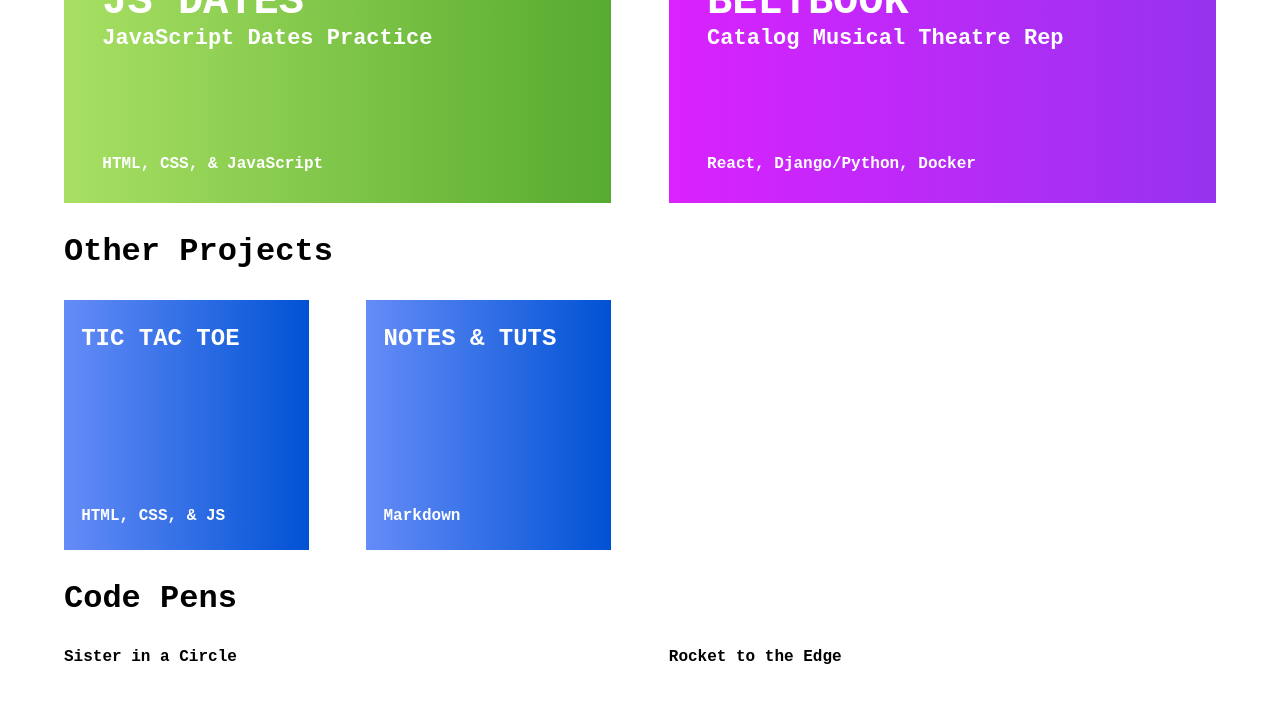
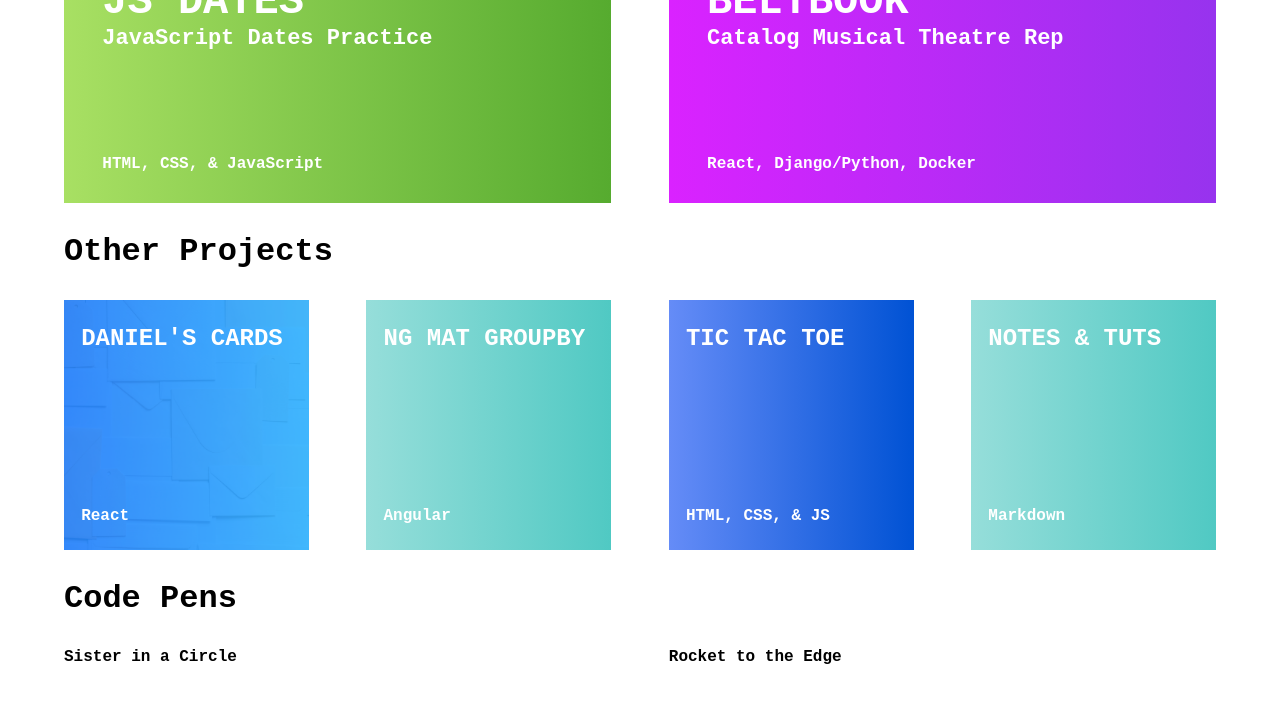
Before and after one commit to danielberryman/portfolio, a React (Create React App) app: page /work in a window 1280 px wide. Shown: the part 748-1450 px from the top of the page. Built offline with nearby package versions, Linux system fonts and the light colour scheme; grey boxes are pictures that could not be loaded.

Commit message:
Adding 2 projects; quick updates to styling on secondary project cards

```diff
--- a/src/Css/ComponentStyles/Card.css
+++ b/src/Css/ComponentStyles/Card.css
@@ -41,9 +41,8 @@
 
 .cardOverlay h2 {
   color: white;
-  font-size: 28px;
-  margin: 84.5px 0;
-  text-align: center;
+  font-size: 26px;
+  margin: 84px 0;
   text-decoration: underline;
 }
 
@@ -110,3 +109,19 @@
   background: linear-gradient(to left, #0052D4, #658cf7);
   /* W3C, IE 10+/ Edge, Firefox 16+, Chrome 26+, Opera 12+, Safari 7+ */
 }
+
+.secondaryBgLightBlue {
+  background: #50C9C3;
+  /* fallback for old browsers */
+  background: -webkit-linear-gradient(to right, #96DEDA, #50C9C3);
+  /* Chrome 10-25, Safari 5.1-6 */
+  background: linear-gradient(to right, #96DEDA, #50C9C3);
+  /* W3C, IE 10+/ Edge, Firefox 16+, Chrome 26+, Opera 12+, Safari 7+ */
+}
+
+.danielsCardsBg {
+  background-image: url("../../assets/daniels-cards.png");
+  background-repeat: no-repeat;
+  background-size: cover;
+  background-position: center;
+}
--- a/src/Sass/ComponentStyles/Card.scss
+++ b/src/Sass/ComponentStyles/Card.scss
@@ -43,9 +43,8 @@
 
 .cardOverlay h2 {
   color: white;
-  font-size: 28px;
-  margin: 84.5px 0;
-  text-align: center;
+  font-size: 26px;
+  margin: 84px 0;
   text-decoration: underline;
 }
 
@@ -155,6 +154,19 @@
   background: linear-gradient(to left, #0052D4, #658cf7); /* W3C, IE 10+/ Edge, Firefox 16+, Chrome 26+, Opera 12+, Safari 7+ */
 }
 
+.secondaryBgLightBlue {
+  background: #50C9C3;  /* fallback for old browsers */
+  background: -webkit-linear-gradient(to right, #96DEDA, #50C9C3);  /* Chrome 10-25, Safari 5.1-6 */
+  background: linear-gradient(to right, #96DEDA, #50C9C3); /* W3C, IE 10+/ Edge, Firefox 16+, Chrome 26+, Opera 12+, Safari 7+ */
+}
+
+.danielsCardsBg {
+  background-image: url("../../assets/daniels-cards.png");
+  background-repeat: no-repeat;
+  background-size: cover;
+  background-position: center;
+}
+
 // @media (max-width: 1024px) {
 //     .cardContainer { height: 200px; }
 //     .card { padding: 47.5px 5%; }
--- a/src/common/constants/Projects.js
+++ b/src/common/constants/Projects.js
@@ -26,6 +26,20 @@ export const FeaturedProjects = [
 
 export const SecondaryProjects = [
     {
+        title: "Daniel's Cards",
+        description: "Splash Page for App Idea.",
+        tech: "React",
+        link: "https://danielberryman.github.io/daniels-cards/",
+        bg: "danielsCardsBg"
+    },
+    {
+        title: "Ng Mat GroupBy",
+        description: "Example of doing GroupBy with Ng Material Table.",
+        tech: "Angular",
+        link: "https://danielberryman.github.io/angular-mat-groupby/",
+        bg: "secondaryBgLightBlue"
+    },
+    {
         title: "Tic Tac Toe",
         description: "Weekend fun building a little tic tac toe game.",
         tech: "HTML, CSS, & JS",
@@ -37,6 +51,6 @@ export const SecondaryProjects = [
         description: `Notes for quick execution across wide range of tech.`,
         tech: "Markdown",
         link: "https://github.com/danielberryman/blog-posts-and-tutorials",
-        bg: "secondaryBg"
+        bg: "secondaryBgLightBlue"
     }
 ];
--- a/src/components/welcome.js
+++ b/src/components/welcome.js
@@ -15,10 +15,10 @@ function Welcome(props) {
         let el = document.getElementById("welcome")
         el.classList.remove('mouseDown');
         const css = `.welcome-container:hover {
-            height: 250px;
-            width: 250px;
-            margin-top: -125px;
-            margin-left: -125px;
+            height: 280px;
+            width: 280px;
+            margin-top: -140px;
+            margin-left: -140px;
         }`;
         const style = document.createElement('style');
         if (style.styleSheet) {
```
Also changed, not shown: src/assets/daniels-cards.png (added).
